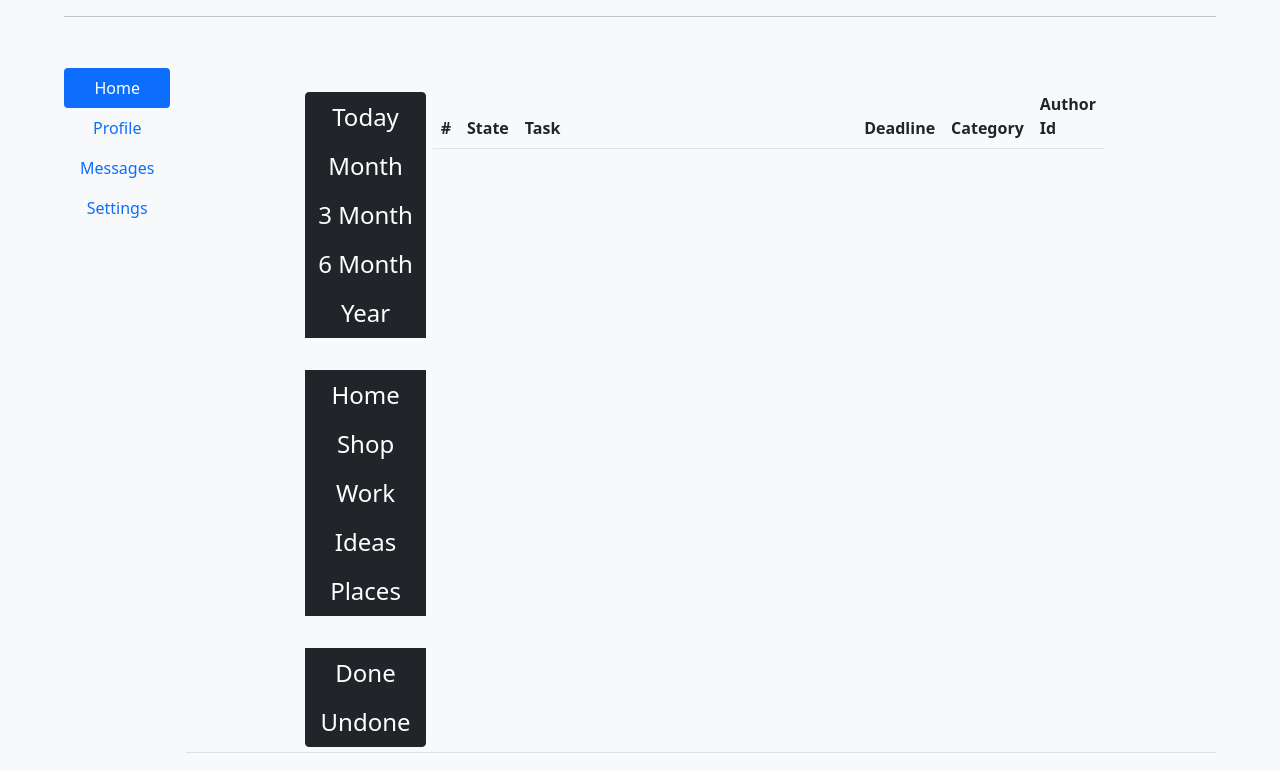
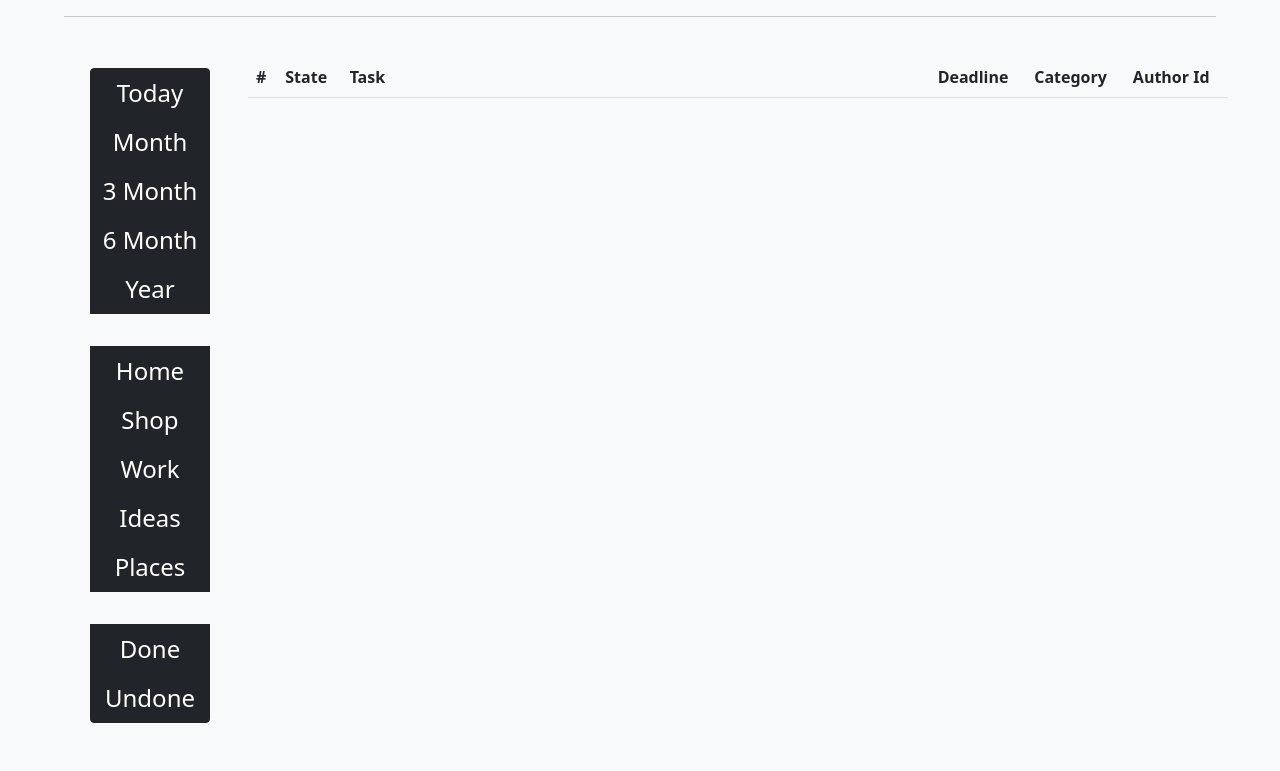
Before and after one commit to RokerDev/ToDoListWebApp, a Flask app: page / in a window 1280 px wide. Shown: the part 90-861 px from the top of the page. After the commit the page ends 813 px from the top, so only its background shows below. Run offline with Flask 2, Linux system fonts and the light colour scheme; the visitor is signed in with stand-in values (Sample User, id 1); lists and menus that the app fills with data are empty; some libraries are stand-ins or nearby versions.

Commit message:
refactor: change index.html for better viewing

```diff
--- a/templates/index.html
+++ b/templates/index.html
@@ -2,35 +2,9 @@
 
 {% block content %}
 
-<div class="container-fluid">
-
-    <div class="d-flex align-items-start bg-light">
-  <div class="nav nav-buttons flex-column nav-pills me-3" id="v-pills-tab" role="tablist" aria-orientation="vertical">
-    <button class="nav-link active" id="v-pills-home-tab" data-bs-toggle="pill" data-bs-target="#v-pills-home" type="button" role="tab" aria-controls="v-pills-home" aria-selected="true">Home</button>
-    <button class="nav-link" id="v-pills-profile-tab" data-bs-toggle="pill" data-bs-target="#v-pills-profile" type="button" role="tab" aria-controls="v-pills-profile" aria-selected="false">Profile</button>
-    <button class="nav-link" id="v-pills-messages-tab" data-bs-toggle="pill" data-bs-target="#v-pills-messages" type="button" role="tab" aria-controls="v-pills-messages" aria-selected="false">Messages</button>
-    <button class="nav-link" id="v-pills-settings-tab" data-bs-toggle="pill" data-bs-target="#v-pills-settings" type="button" role="tab" aria-controls="v-pills-settings" aria-selected="false">Settings</button>
-  </div>
-  <div class="tab-content nav-tabs" id="v-pills-tabContent">
-    <div class="tab-pane fade show active" id="v-pills-home" role="tabpanel" aria-labelledby="v-pills-home-tab">
-        {% include "table.html" %}
-
-    </div>
-    <div class="tab-pane fade" id="v-pills-profile" role="tabpanel" aria-labelledby="v-pills-profile-tab">
-        {% include "table.html" %}
-    </div>
-    <div class="tab-pane fade" id="v-pills-messages" role="tabpanel" aria-labelledby="v-pills-messages-tab">
-        {% include "table.html" %}
-    </div>
-    <div class="tab-pane fade" id="v-pills-settings" role="tabpanel" aria-labelledby="v-pills-settings-tab">
-        {% include "table.html" %}
-    </div>
-  </div>
-</div>
+{% if current_user.is_authenticated %}
+    {% include "table.html" %}
+{% endif %}
 
 
-</div>
-
-</div>
-
 {% endblock %}
```
